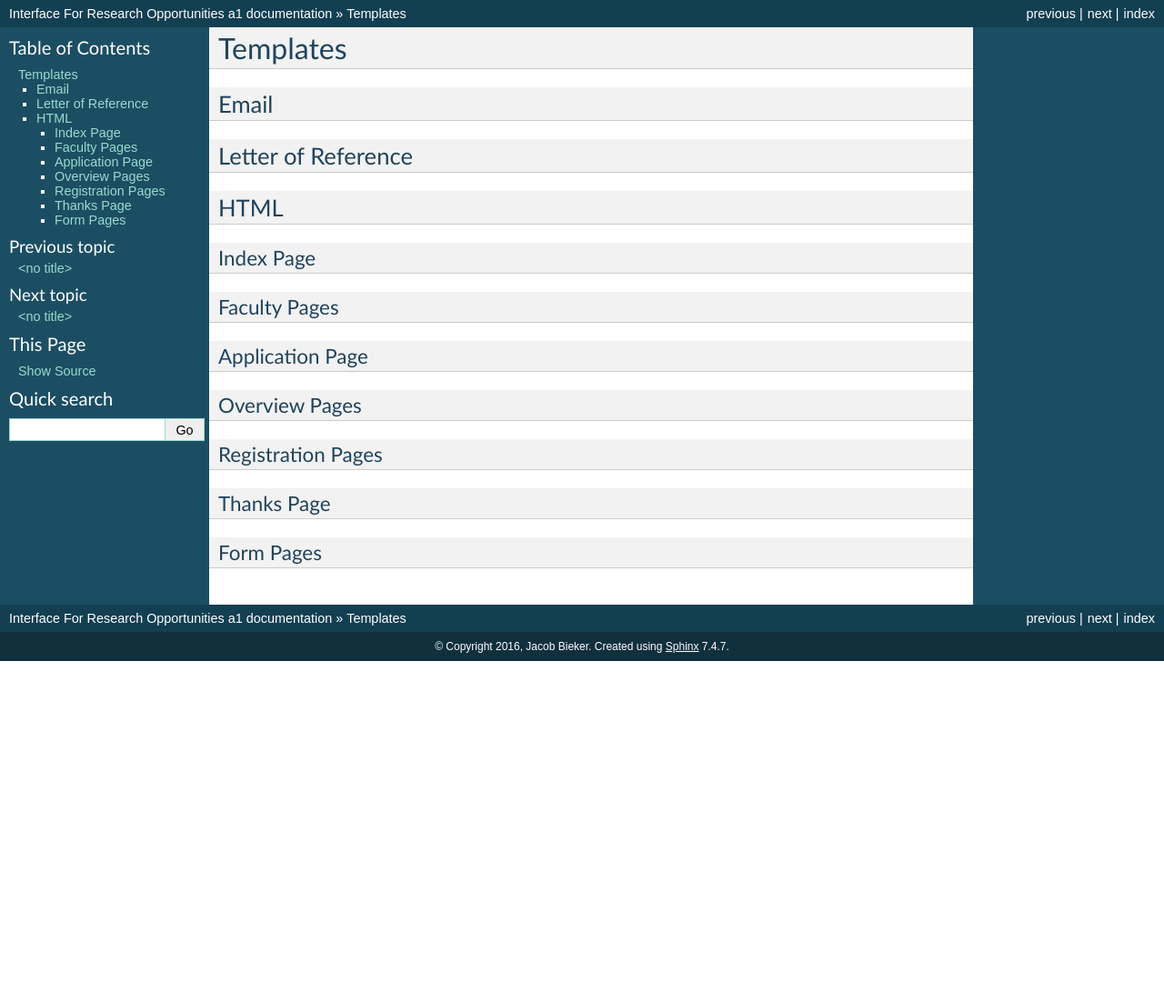
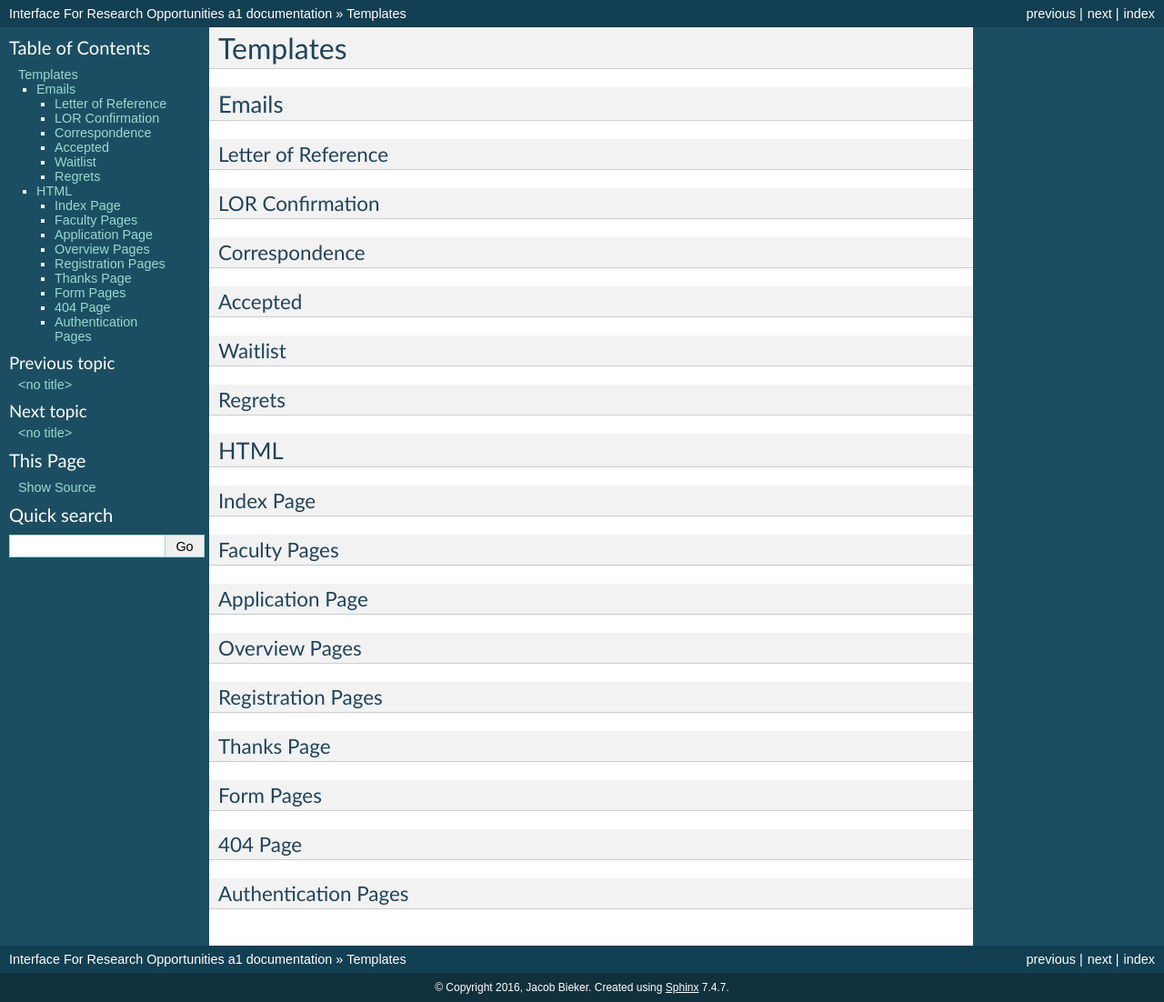
Before and after one commit to UO-SPUR/reu_utility, a Sphinx documentation site: the page built from docs/templates.rst, in a window 1280 px wide. Shown: the whole page at 91% size. Built offline with Sphinx 7.4.7, drawn with Linux system fonts in a browser that asks for light colours; before the commit the page ends 900 px from its top, so only the background shows below that.

Commit message:
Add more dummy stuff

```diff
--- a/docs/templates.rst
+++ b/docs/templates.rst
@@ -2,12 +2,33 @@ Templates
 =========
 
 .. _template-email:
-Email
------
+Emails
+------
 
 .. _template-lor:
 Letter of Reference
--------------------
++++++++++++++++++++
+
+.. _template-lor-confirm:
+LOR Confirmation
+++++++++++++++++
+
+.. _template-correspondence:
+Correspondence
+++++++++++++++
+
+.. _template-accepted:
+Accepted
+++++++++
+
+.. _template-waitlist:
+Waitlist
+++++++++
+
+.. _template-regrets:
+Regrets
++++++++
+
 
 .. _template-html:
 HTML
@@ -37,6 +58,14 @@ Registration Pages
 Thanks Page
 +++++++++++
 
-.. _template_forms:
+.. _template-forms:
 Form Pages
 ++++++++++
+
+.. _template-404:
+404 Page
+++++++++
+
+.. _template-authentication:
+Authentication Pages
+++++++++++++++++++++
```
